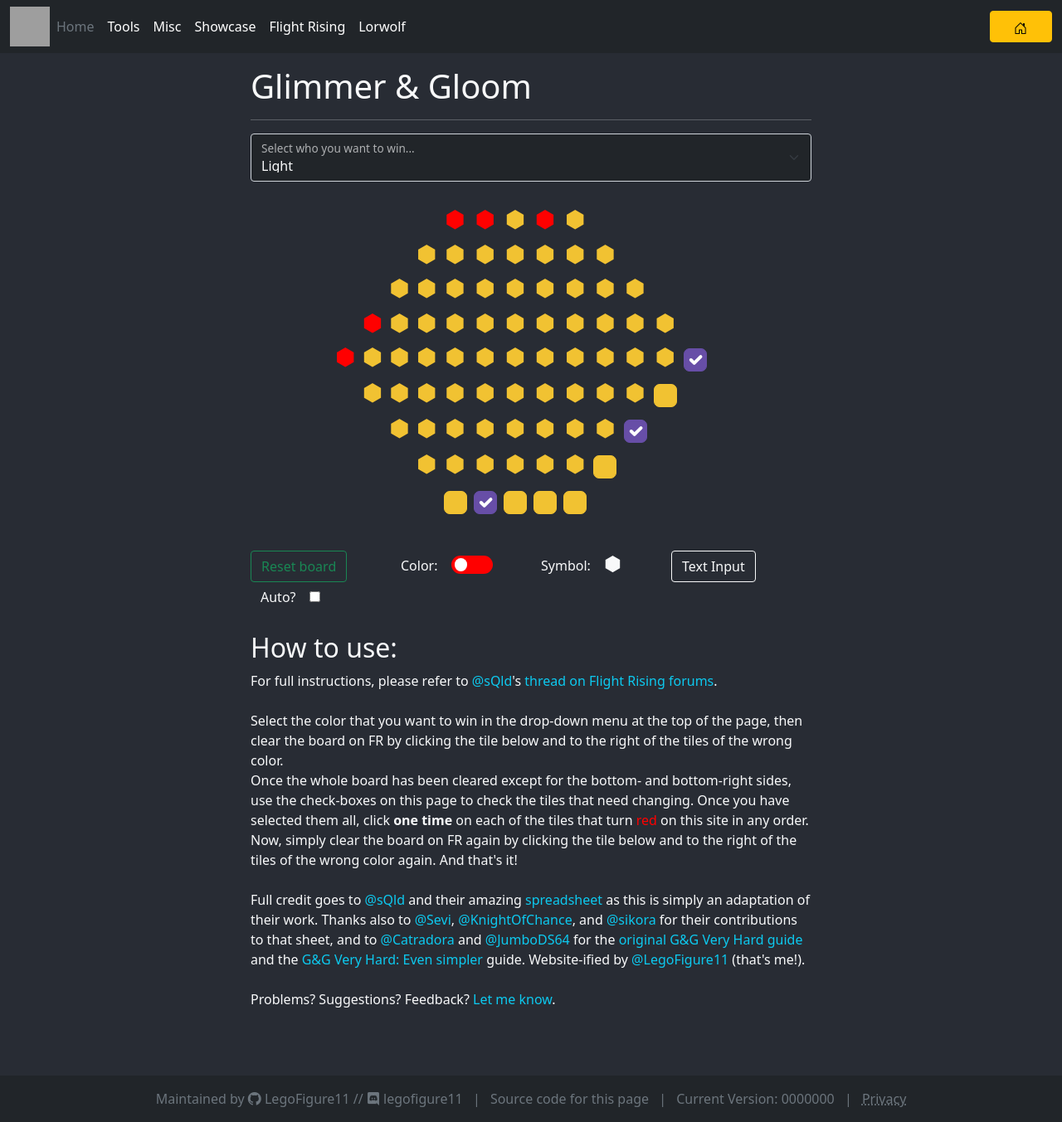
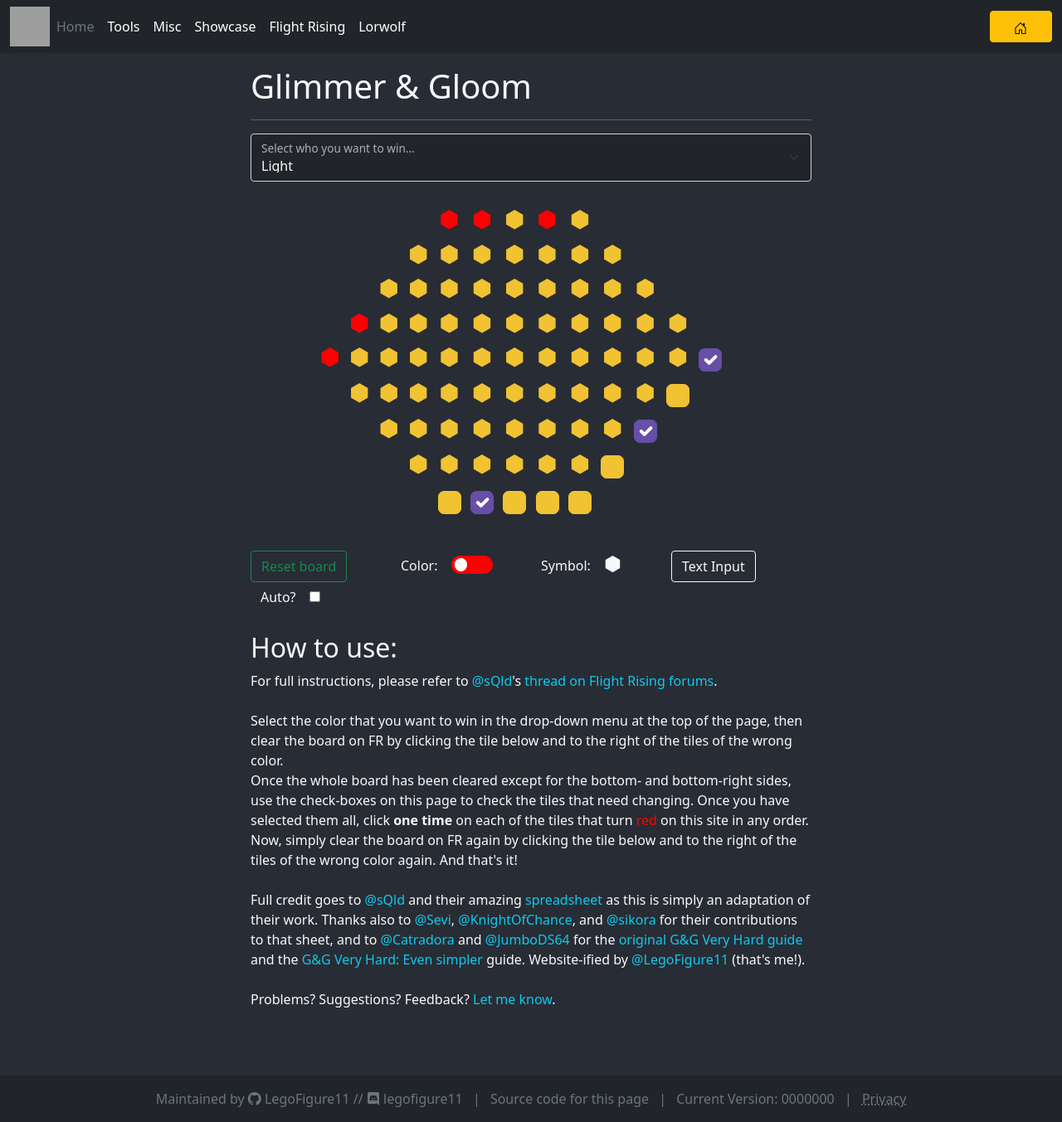
Before and after one commit to LegoFigure11/legofigure11.github.io, a Jekyll site: the page built from fr/glimmer-and-gloom/index.html, in a window 1280 px wide and 1353 px high. Shown: the whole window at 83% size. Built offline with Jekyll 4.4.1, drawn with Linux system fonts in a browser that asks for light colours; comment, search, counter and statistics services are not loaded; grey boxes are pictures that could not be loaded.

Commit message:
Embidden G&G board

```diff
--- a/fr/glimmer-and-gloom/index.html
+++ b/fr/glimmer-and-gloom/index.html
@@ -18,7 +18,7 @@ permalink: /fr/glimmer-and-gloom/
 
 <br />
 <div class="w-100 d-flex row justify-content-center">
-  <div class="col table-responsive" style="max-width: 480px">
+  <div class="col table-responsive" style="max-width: 520px">
     <table class="table table-borderless table-sm">
       <tbody class="text-center h3">
         <tr>
```
